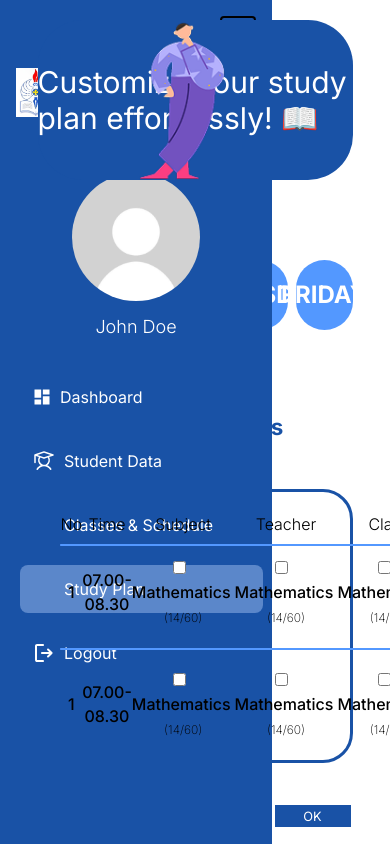
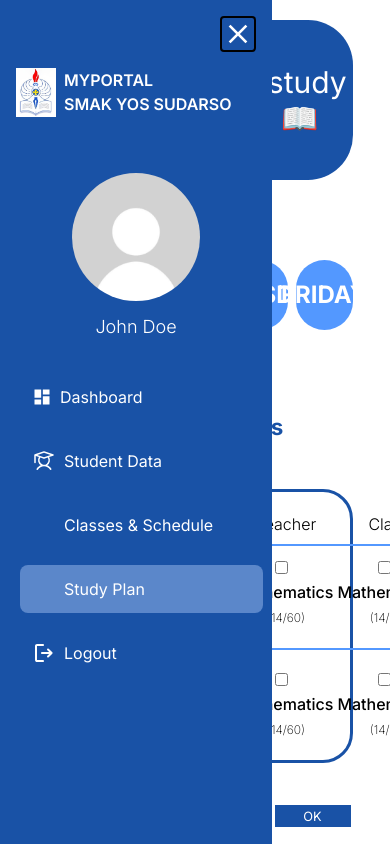
Before and after one commit to JesenJeverlino/MyPortalYosSudarso, a React (Vite) app: page /user-study-plan in a window 390 px wide. Both pictures are taken after a click on the button 38 px from the left and 38 px from the top of the page. Built offline with nearby package versions, Linux system fonts and the light colour scheme; some icons are missing.

Commit message:
adding z index to sidebar

```diff
--- a/src/components/sidebar.tsx
+++ b/src/components/sidebar.tsx
@@ -6,7 +6,7 @@ export default function Sidebar({ onClose }: { onClose?: () => void }) {
 
   return (
     <>
-      <aside className={`w-68 bg-[#1952a6] text-white flex flex-col p-2 fixed h-screen md:static md:h-auto`} >
+      <aside className={`w-68 bg-[#1952a6] text-white flex flex-col p-2 fixed h-screen md:static md:h-auto z-50`} >
 
         <div className="md:hidden flex justify-end p-2 ">
           <button onClick={onClose} className="rounded text-white border-2 border-black">
```
